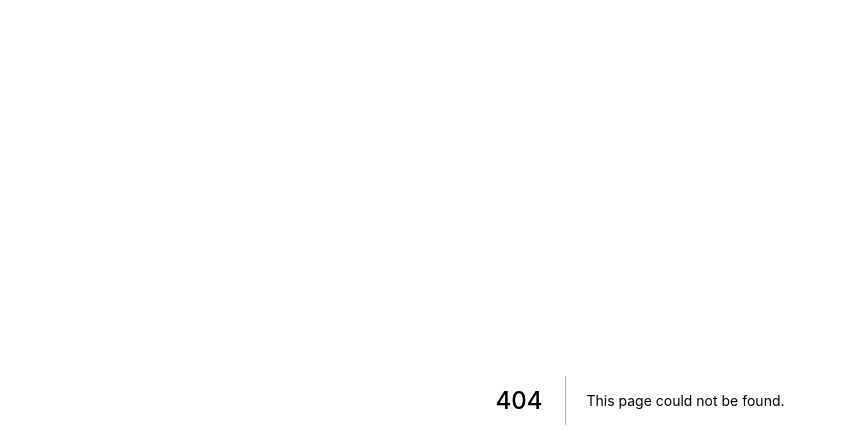
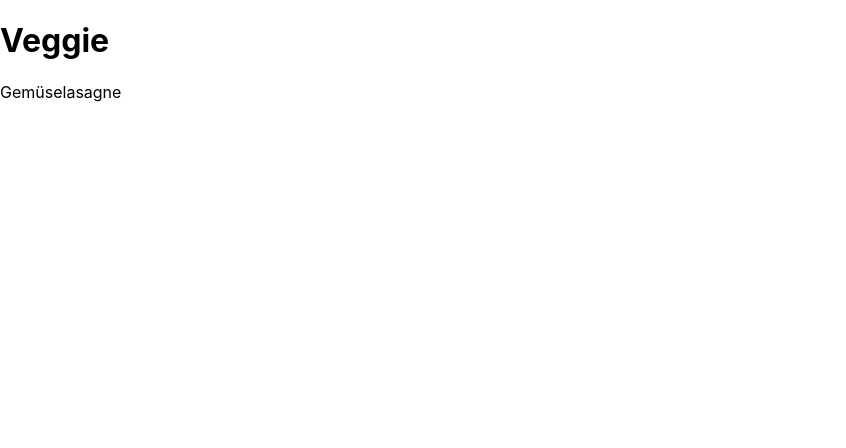
Before and after one commit to UniversalTraveller/recipes-app, a Next.js app: page /veggie in a window 1280 px wide. Before the commit this address had no page. Shown: the top 448 px of the page, without its empty margins (0-846 px from the left). Built offline with nearby package versions, Linux system fonts and the light colour scheme.

Commit message:
Add footer and header

```diff
--- /dev/null
+++ b/pages/veggie.js
@@ -0,0 +1,8 @@
+export default function Veggie() {
+  return (
+    <>
+      <h1>Veggie</h1>
+      <p>Gemüselasagne</p>
+    </>
+  );
+}
```
Also changed, not shown: pages/dessert.js (added, +8 -0 lines).
